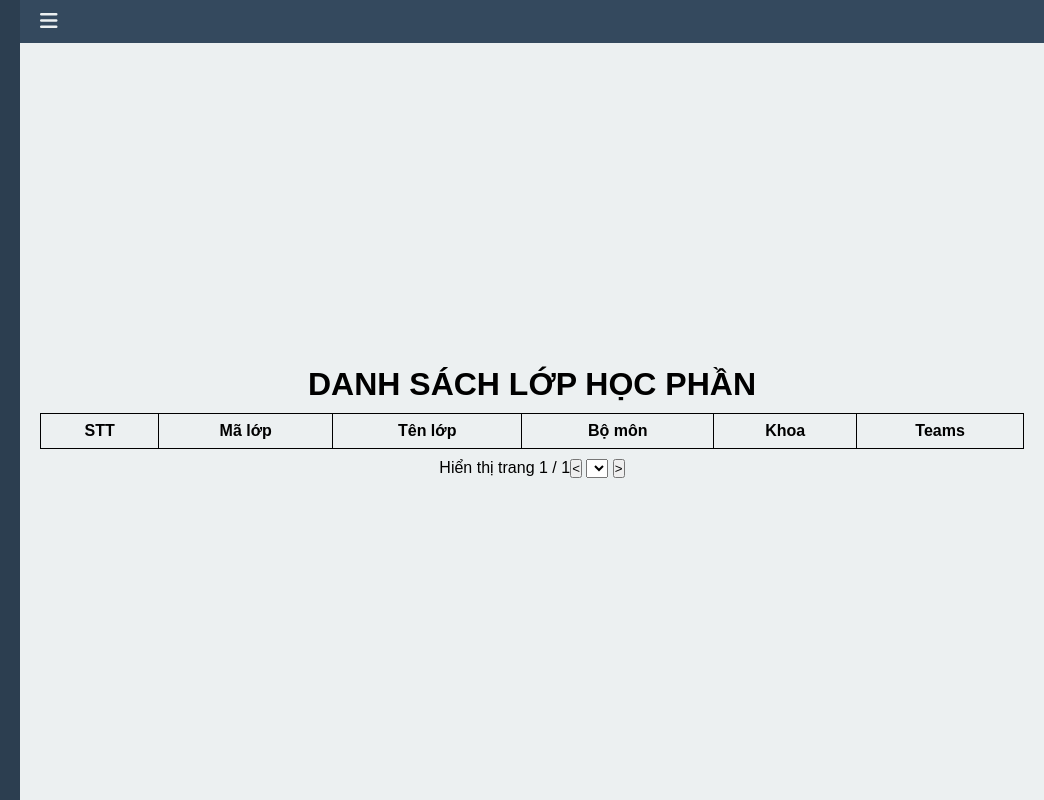
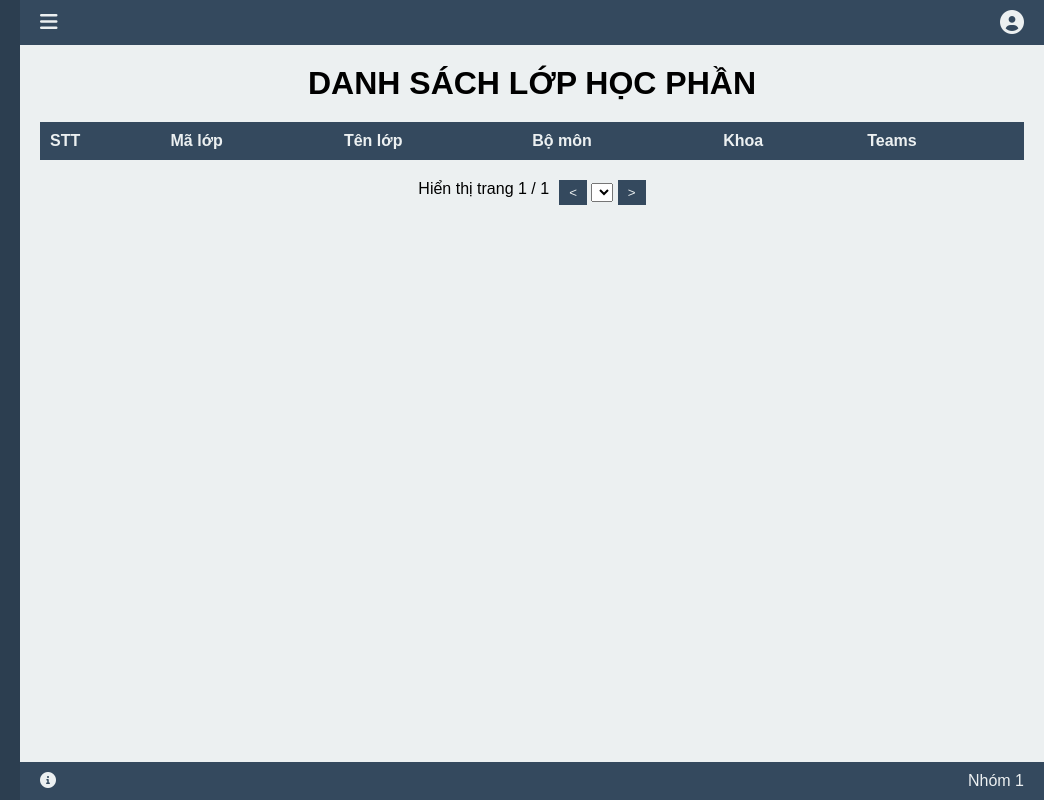
Before and after one commit to HoangAnhPeas/OnlineLearningSystem, a website: page frontend/class-list.html in a window 1280 px wide. Shown: the full height of the page, 236-1280 px from the left. Drawn offline with Linux system fonts and the light colour scheme; no server answers.

Commit message:
update class list lan 2

```diff
--- a/frontend/class-list.html
+++ b/frontend/class-list.html
@@ -53,6 +53,15 @@
                         <i class="fas fa-bars"></i>
                     </button>
                 </div>
+                <div class="header-right">
+                    <div class="dropdown">
+                        <i class="fas fa-user-circle"></i>
+                        <div class="dropdown-menu">
+                            <a href="./comming-soon.html">Thông tin cá nhân</a>
+                            <a href="./index.html">Đăng xuất</a>
+                        </div>
+                    </div>
+                </div>
             </header>
 
             <!-- Body -->
@@ -84,6 +93,17 @@
                     </div>
                 </div>
             </main>
+            <!-- Footer -->
+            <footer>
+                <div class="footer-left">
+                    <i class="fas fa-info-circle"></i>
+                </div>
+                <div class="footer-right">
+                    Nhóm 1
+                </div>
+            </footer>
+        </div>
+    </div>
         </div>
     </div>
 
--- a/frontend/css/class-list.css
+++ b/frontend/css/class-list.css
@@ -185,15 +185,30 @@ header .header-right .dropdown-menu a:hover {
 
 /* Main Body */
 main {
-    flex-grow: 1;
+    flex: 1;
+    padding: 20px;
+    background-color: #ecf0f1;
+}
+
+main h1, main p {
+    text-align: center;
+    margin-bottom: 20px;
+}
+
+h1,
+p {
+    text-transform: uppercase;
+}
+
+.date-selector {
     display: flex;
-    flex-direction: column;
     justify-content: center;
-    align-items: center;
-    background-color: #ecf0f1;
-    text-align: center;
-    padding: 20px;
-    overflow-y: auto;
+    margin-bottom: 20px;
+}
+
+.date-selector select {
+    margin-left: 10px;
+    padding: 5px;
 }
 
 /* Modal */
@@ -231,34 +246,41 @@ main {
 table {
     width: 100%;
     border-collapse: collapse;
+    margin: 0 auto 20px;
+    background-color: white;
 }
 
-table th,
-table td {
-    border: 1px solid #000;
-    padding: 8px;
-    text-align: center;
+thead th {
+    background-color: #34495e;
+    color: #ecf0f1;
+    padding: 10px;
+    text-align: left;
 }
 
-table tr:hover td {
-    background-color: #f1f1f1;
+tbody td {
+    padding: 10px;
+    text-align: left;
+    border-bottom: 1px solid #ddd;
 }
 
 /* Pagination */
 .pagination {
     display: flex;
-    justify-content: space-between;
-    align-items: center;
-    margin-top: 10px;
+    justify-content: center;
+    gap: 10px;
 }
 
-main h1 {
-    margin-bottom: 10px;
-    font-size: 2em;
+.pagination button {
+    padding: 5px 10px;
+    background-color: #34495e;
+    color: #ecf0f1;
+    border: none;
+    cursor: pointer;
 }
 
-main p {
-    font-size: 1.2em;
+.pagination button:disabled {
+    background-color: #7f8c8d;
+    cursor: not-allowed;
 }
 
 /* Footer */
--- a/frontend/js/class-list.js
+++ b/frontend/js/class-list.js
@@ -1,6 +1,14 @@
 document.addEventListener('DOMContentLoaded', init);
 
 async function init() {
+    const toggleNavbar = document.getElementById('toggleNavbar');
+    const navbar = document.getElementById('navbar');
+
+    // Xử lý navbar toggle
+    toggleNavbar.addEventListener('click', () => {
+        navbar.classList.toggle('collapsed');
+    });
+
     await fetchClassList();
     setPagination();
 }
```
